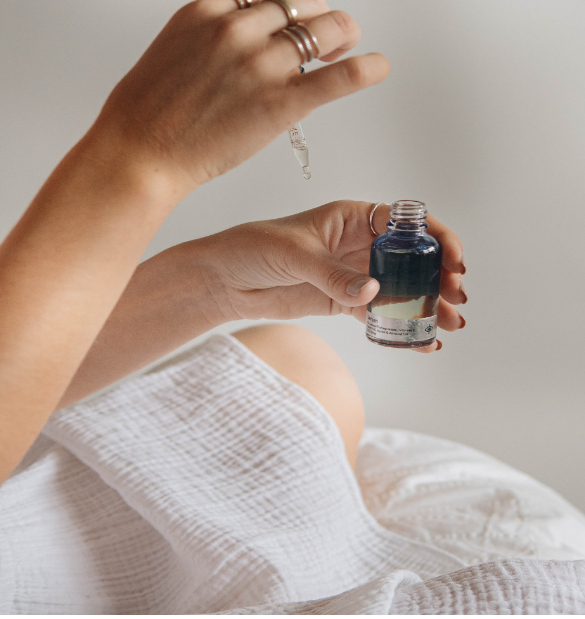
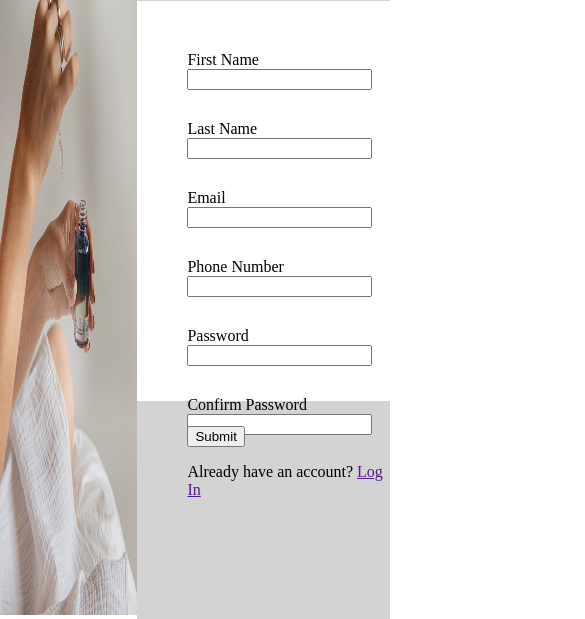
Before and after one commit to Lune3/sign_up-form, a plain HTML site: page index.html in a window 390 px wide. Shown: the part 229-848 px from the top of the page, 585 px wide, since content can reach past the window. Drawn offline with Linux system fonts and the light colour scheme.

Commit message:
Made image responsive

```diff
--- a/styleSheet.css
+++ b/styleSheet.css
@@ -18,8 +18,8 @@ body div:first-child{
 }
 
 img[src^= "images/"]{
-    max-height: 100vh;
-    min-width: 80vb;
+    height: 100vh;
+    width: min(80vb ,100%);
 }
 
 .formBox{
```
